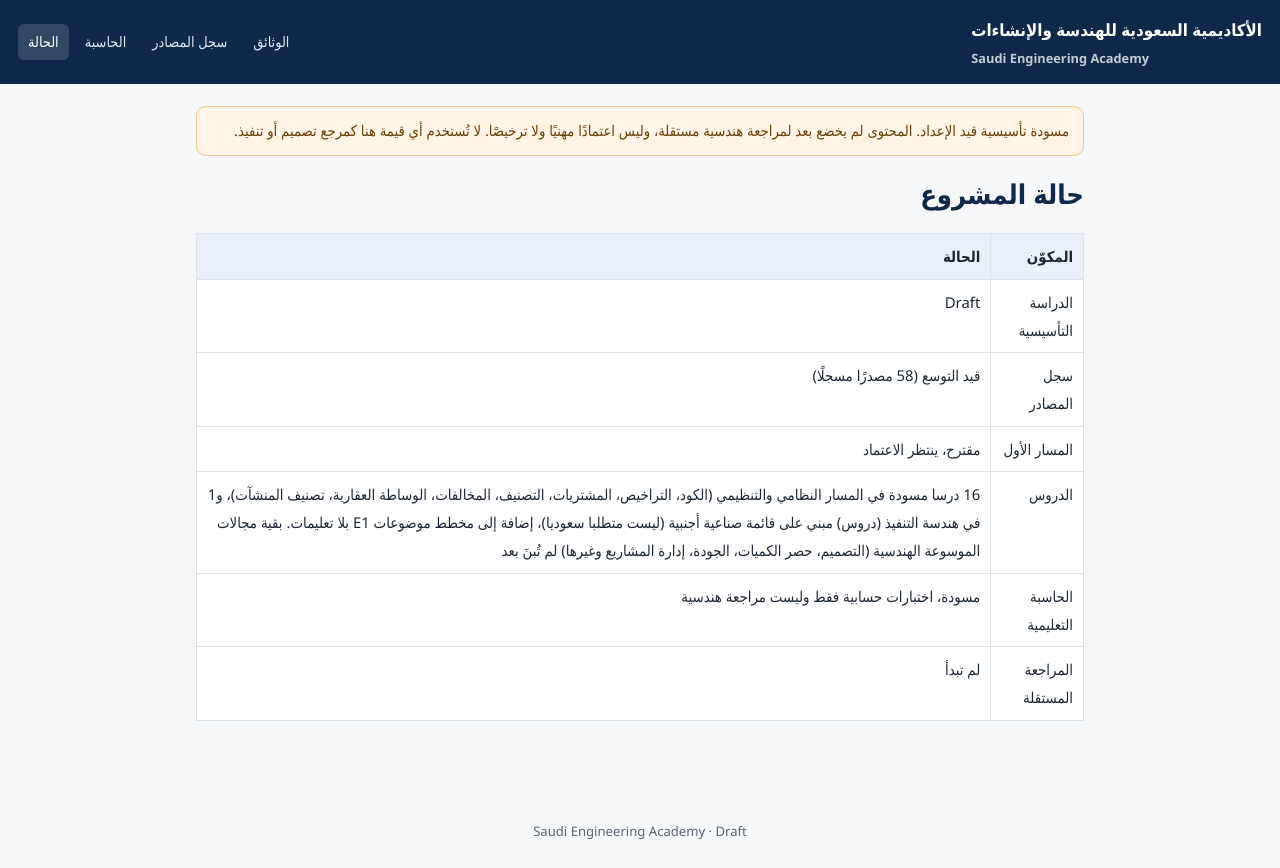
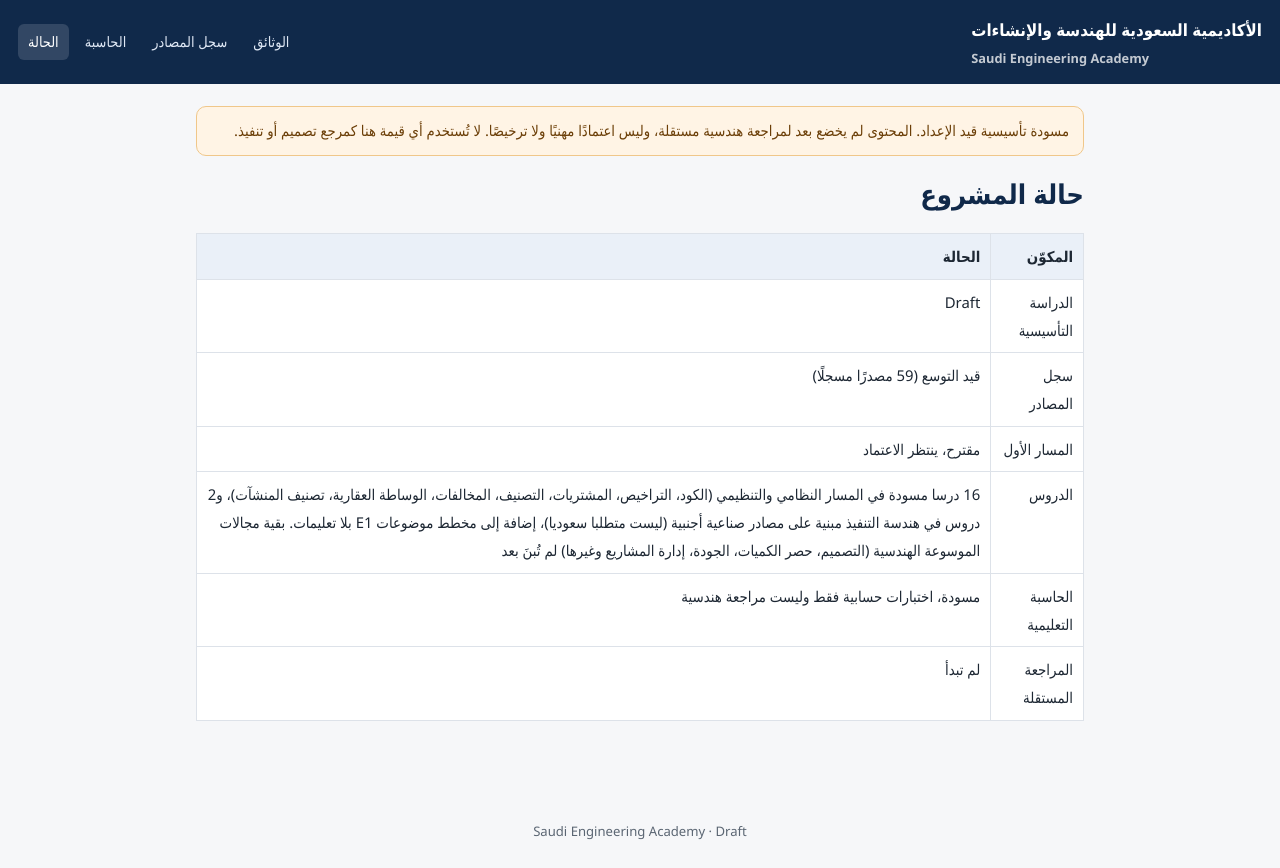
Before and after one commit to eng540/saudi-engineering-academy-site, a plain HTML site: page status.html in a window 1280 px wide. Drawn offline with Linux system fonts and the light colour scheme.

Commit message:
Update project status in status.html
Updated the project status with new information on sources and lessons.

```diff
--- a/status.html
+++ b/status.html
@@ -30,4 +30,4 @@ footer{text-align:center;color:var(--muted);font-size:.82rem;padding:24px}
 </style></head><body><header><a class="brand" href="index.html">الأكاديمية السعودية للهندسة والإنشاءات<div class="en">Saudi Engineering Academy</div></a>
 <nav class="top"><a href="docs.html">الوثائق</a><a href="sources.html">سجل المصادر</a><a href="calc.html">الحاسبة</a><a href="status.html" class="on">الحالة</a></nav></header><main>
 <div class="banner">مسودة تأسيسية قيد الإعداد. المحتوى لم يخضع بعد لمراجعة هندسية مستقلة، وليس اعتمادًا مهنيًا ولا ترخيصًا. لا تُستخدم أي قيمة هنا كمرجع تصميم أو تنفيذ.</div>
-<h1>حالة المشروع</h1><div class='tw'><table><thead><tr><th>المكوّن</th><th>الحالة</th></tr></thead><tbody><tr><td>الدراسة التأسيسية</td><td>Draft</td></tr><tr><td>سجل المصادر</td><td>قيد التوسع (58 مصدرًا مسجلًا)</td></tr><tr><td>المسار الأول</td><td>مقترح، ينتظر الاعتماد</td></tr><tr><td>الدروس</td><td>16 درسا مسودة في المسار النظامي والتنظيمي (الكود، التراخيص، المشتريات، التصنيف، المخالفات، الوساطة العقارية، تصنيف المنشآت)، و1 في هندسة التنفيذ (دروس) مبني على قائمة صناعية أجنبية (ليست متطلبا سعوديا)، إضافة إلى مخطط موضوعات E1 بلا تعليمات. بقية مجالات الموسوعة الهندسية (التصميم، حصر الكميات، الجودة، إدارة المشاريع وغيرها) لم تُبنَ بعد</td></tr><tr><td>الحاسبة التعليمية</td><td>مسودة، اختبارات حسابية فقط وليست مراجعة هندسية</td></tr><tr><td>المراجعة المستقلة</td><td>لم تبدأ</td></tr></tbody></table></div></main><footer>Saudi Engineering Academy &middot; Draft</footer></body></html>
+<h1>حالة المشروع</h1><div class='tw'><table><thead><tr><th>المكوّن</th><th>الحالة</th></tr></thead><tbody><tr><td>الدراسة التأسيسية</td><td>Draft</td></tr><tr><td>سجل المصادر</td><td>قيد التوسع (59 مصدرًا مسجلًا)</td></tr><tr><td>المسار الأول</td><td>مقترح، ينتظر الاعتماد</td></tr><tr><td>الدروس</td><td>16 درسا مسودة في المسار النظامي والتنظيمي (الكود، التراخيص، المشتريات، التصنيف، المخالفات، الوساطة العقارية، تصنيف المنشآت)، و2 دروس في هندسة التنفيذ مبنية على مصادر صناعية أجنبية (ليست متطلبا سعوديا)، إضافة إلى مخطط موضوعات E1 بلا تعليمات. بقية مجالات الموسوعة الهندسية (التصميم، حصر الكميات، الجودة، إدارة المشاريع وغيرها) لم تُبنَ بعد</td></tr><tr><td>الحاسبة التعليمية</td><td>مسودة، اختبارات حسابية فقط وليست مراجعة هندسية</td></tr><tr><td>المراجعة المستقلة</td><td>لم تبدأ</td></tr></tbody></table></div></main><footer>Saudi Engineering Academy &middot; Draft</footer></body></html>
```
